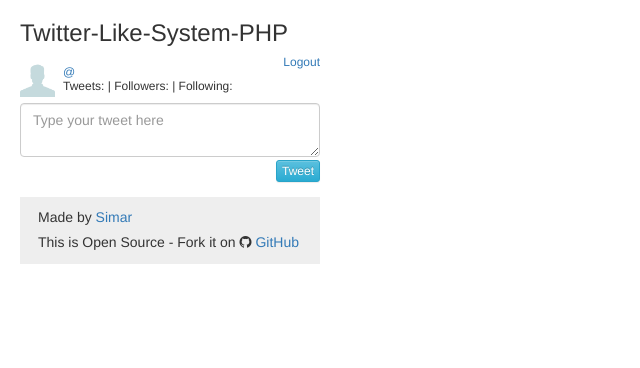
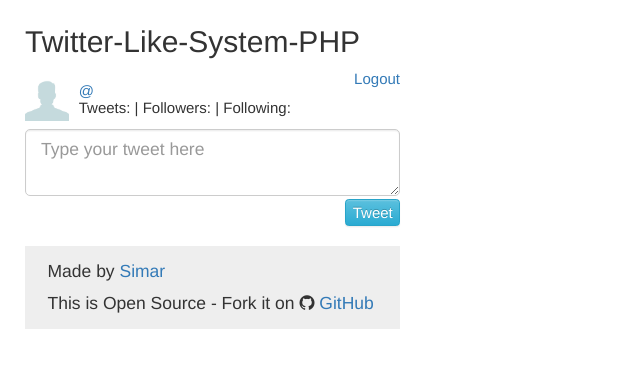
Before and after one commit to iSimar/Twitter-Like-System-PHP, a PHP site: page / in a window 1280 px wide. Shown: the top 368 px of the page, without its empty margins (0-640 px from the left). Run offline with PHP 8.4, Linux system fonts and the light colour scheme; the visitor is signed in with stand-in values (Sample User, id 1); data that the repository does not hold is empty; some libraries are stand-ins or nearby versions.

Commit message:
Update index.php

```diff
--- a/index.php
+++ b/index.php
@@ -45,7 +45,7 @@ if($_POST['login-btn']=="login-submit"){
 
   <title>Twitter-like-system-PHP</title>
 </head>
-<body style="margin-left:20px;width:300px;">
+<body style="margin-left:20px;width:300px;zoom:125%;">
   <h3>Twitter-Like-System-PHP</h3>
   <?php
   if($user_id){
@@ -73,7 +73,7 @@ if($_POST['login-btn']=="login-submit"){
   <div class="jumbotron" style="padding:3px;">
     <div class="container">
       <h5>Made by <a href="http://simarsingh.ca">Simar</a></h5>
-      <h5>This is Open Source - Fork it on <i class="fa fa-github"></i> <a href="#">GitHub</a></h5>
+      <h5>This is Open Source - Fork it on <i class="fa fa-github"></i> <a href="https://github.com/iSimar/Twitter-Like-System-PHP">GitHub</a></h5>
     </div>
   </div>
 </body>
```
